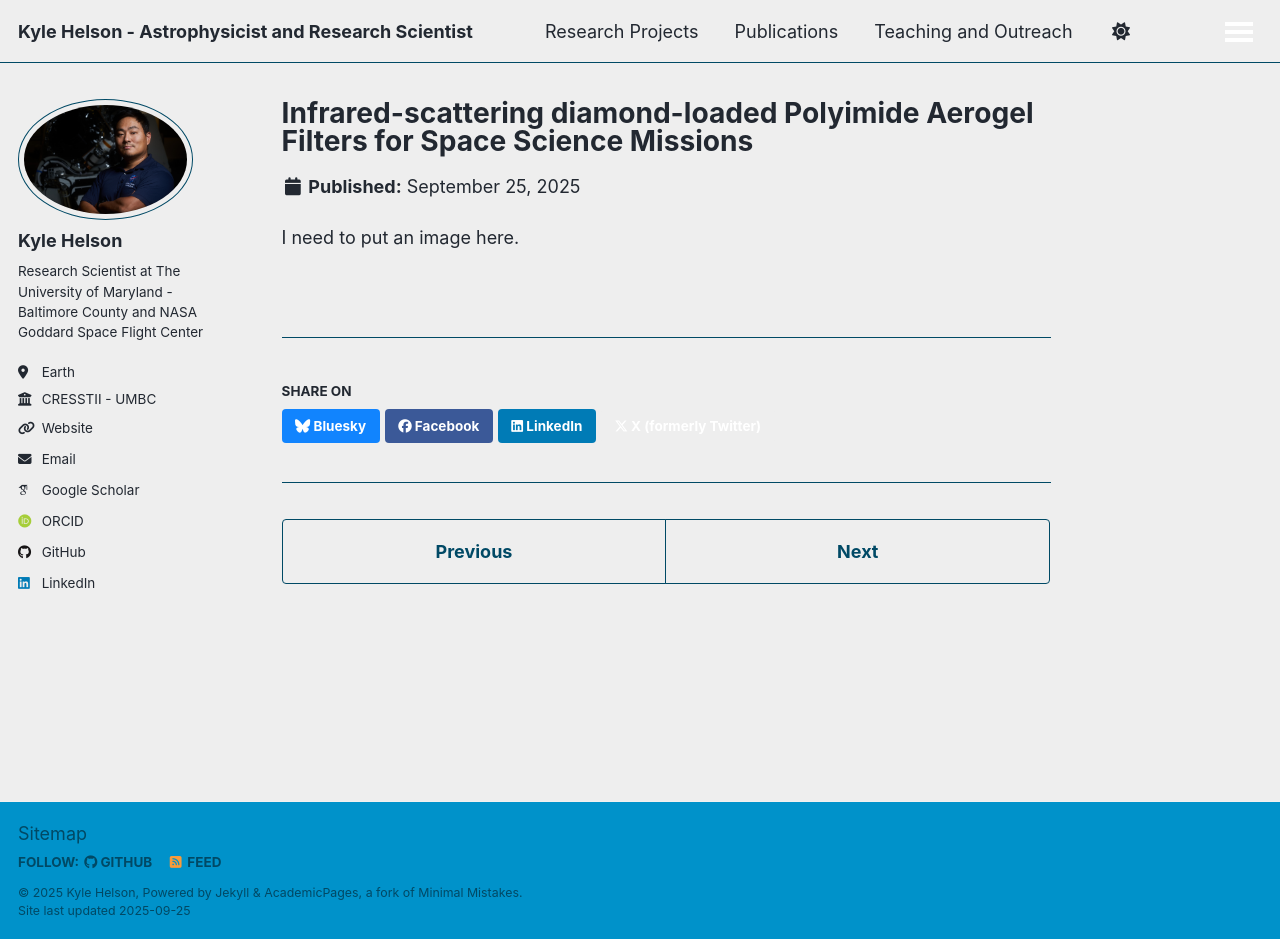
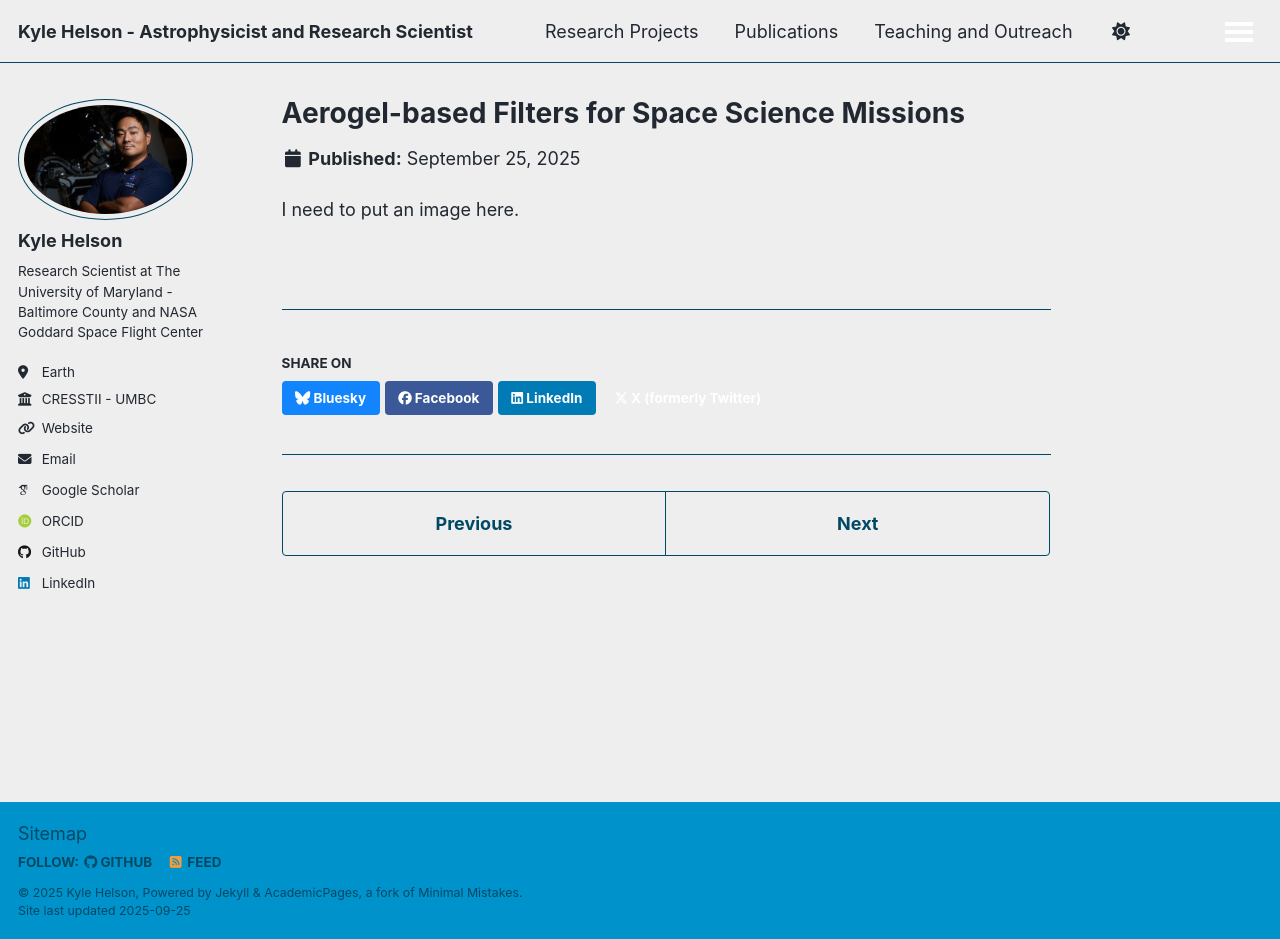
Before and after one commit to kylehelson/kylehelson.github.io, a Jekyll site: the page built from _portfolio/aerogel.md, in a window 1280 px wide and 939 px high. Built offline with Jekyll 4.4.1, drawn with Linux system fonts in a browser that asks for light colours; some web fonts are replaced; a script that is not in the unit is left out.

Commit message:
Update aerogel.md

```diff
--- a/_portfolio/aerogel.md
+++ b/_portfolio/aerogel.md
@@ -1,5 +1,5 @@
 ---
-title: "Infrared-scattering diamond-loaded Polyimide Aerogel Filters for Space Science Missions "
+title: "Aerogel-based Filters for Space Science Missions"
 about: "Low reflectivity, cryogenically compatible, polymer-based filters."
 
 ---
```
